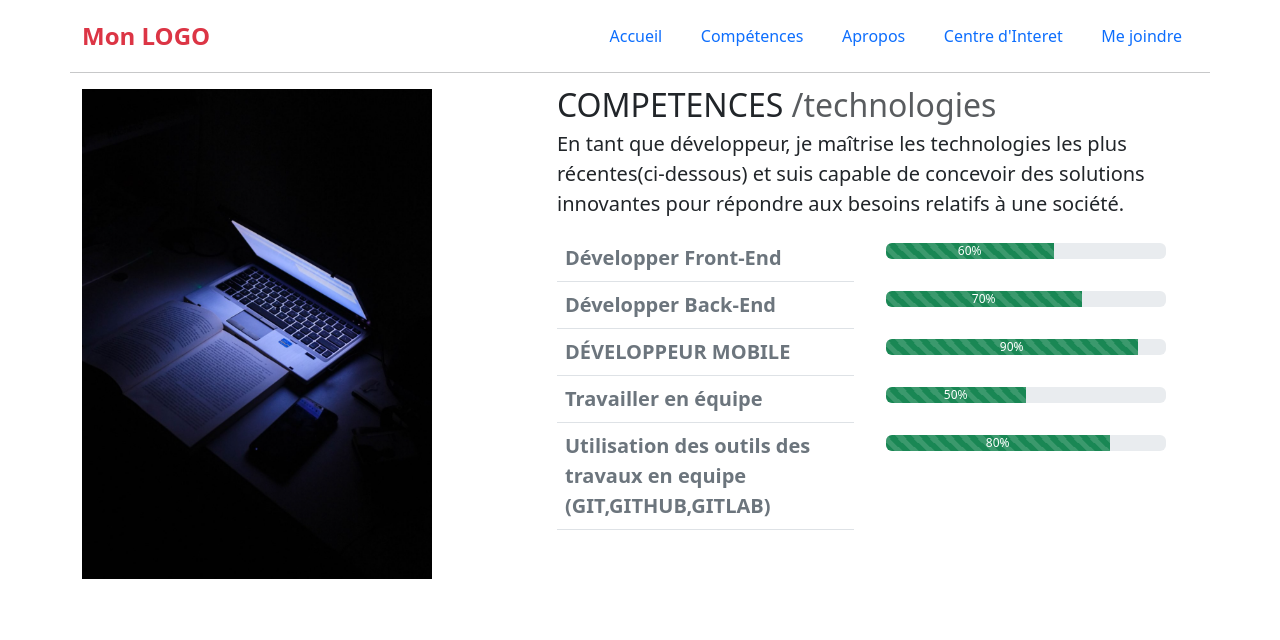
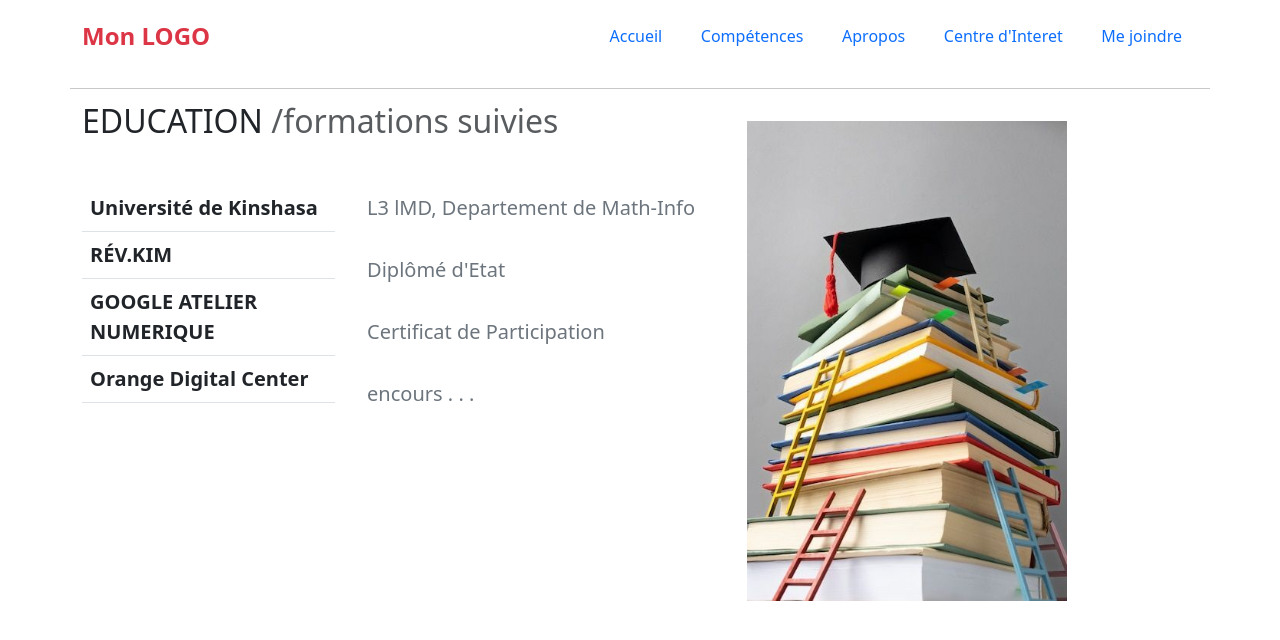
Before and after one commit to leprodigeEmmabdb/emmanuelbdb, a React (Create React App) app in the folder blog/: page / in a window 1280 px wide. Shown: the top 640 px of the page. Built offline with nearby package versions, Linux system fonts and the light colour scheme.

Commit message:
finalisation du bloc About sans animation

```diff
--- a/blog/src/App.js
+++ b/blog/src/App.js
@@ -16,11 +16,12 @@ function App() {
       <div className="App">
       <Navbar />
       </div>
-      <Skills/>
+      <About />
 
     {/*
+    <Skills/>
     <Banner/>
-    <About />
+
     <FocusPoint/>
     <Contact/> */}
     </div>
--- a/blog/src/templates/About.js
+++ b/blog/src/templates/About.js
@@ -1,28 +1,29 @@
 import education from '../assets/education.jpg';
-const placeName=['Université (pas de diplôme)','RÉV.KIM','GOOGLE ATELIER NUMERIQUE','Orange Digital Center']
-    const level=['L3 lMD, Departement de Math-Info',"Diplôme d'Etat",'Certificat de Participation','encours . . .']
+const placeName=['Université de Kinshasa ','RÉV.KIM','GOOGLE ATELIER NUMERIQUE','Orange Digital Center']
+    const level=['L3 lMD, Departement de Math-Info',"Diplômé d'Etat",'Certificat de Participation','encours . . .']
 const About=()=>{
     return(
-        <div className="row featurette">
+        <div className="row featurette my-3">
+                 <hr className="featurette-divider"></hr>
 
         <div className="col-md-7">
-          <h2 className="featurette-heading fw-normal lh-1">EDUCATION <span className="text-muted">/formation suivies</span></h2>
-           <div className=" d-flex mt-4">
-           <ul >
+          <h2 className="featurette-heading fw-normal lh-1">EDUCATION <span className="text-muted">/formations suivies</span></h2>
+           <div className=" row my-5">
+           <div className="col-lg-5 fs-5 fw-bold">
+           {
+                placeName.map((e)=>(<div className='p-2 border-bottom ' key={e}>{e}</div>))
+              }
+           </div>
+            <div className="col-lg-7 fs-5 text-secondary ">
               {
-                placeName.map((e)=>(<li key={e}>{e}</li>))
+                level.map((e)=>(<div className="p-2 mb-3 text-bold " key={e}> {e}</div>))
               }
-            </ul>
-            <ul>
-              {
-                level.map((e)=>(<li className="nav" key={e}>: {e}</li>))
-              }
-            </ul>
+            </div>
            </div>
         </div>
-        <div className="col-md-5">
+        <div className="col-md-5 my-3">
           {/* <svg className="bd-placeholder-img bd-placeholder-img-lg featurette-image img-fluid mx-auto" width="500" height="500" xmlns="http://www.w3.org/2000/svg" role="img" aria-label="Placeholder: 500x500" preserveAspectRatio="xMidYMid slice" focusable="false"><title>Placeholder</title><rect width="100%" height="100%" fill="#eee"/><text x="50%" y="50%" fill="#aaa" dy=".3em">500x500</text></svg> */}
-          <img src={education} alt='skillpicture' className="bd-placeholder-img bd-placeholder-img-lg featurette-image img-fluid mx-auto" width="350" height="500"/>
+          <img src={education} alt='skillpicture' className="bd-placeholder-img bd-placeholder-img-lg featurette-image img-fluid mx-auto" width="320" height="350"/>
 
         </div>
 
```
